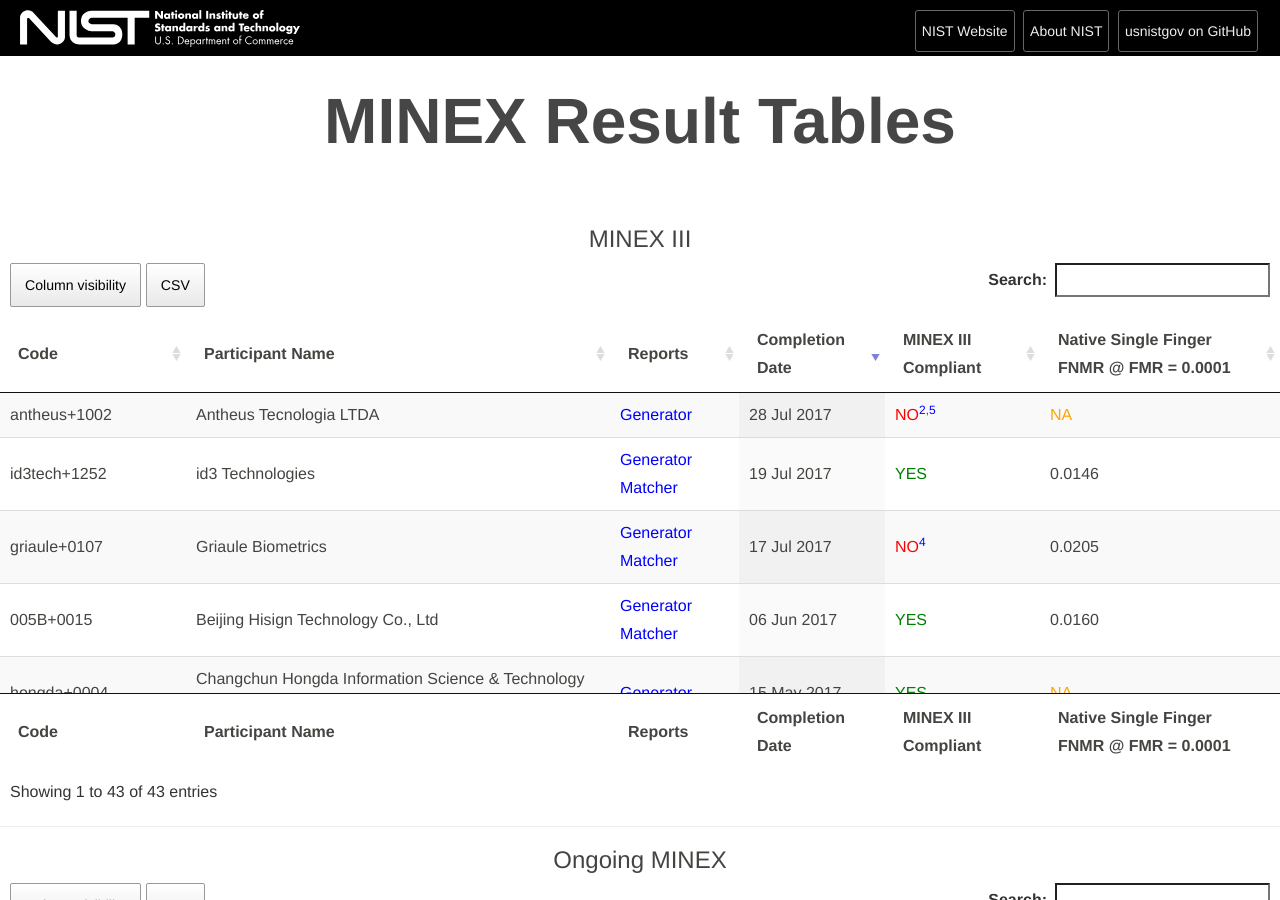
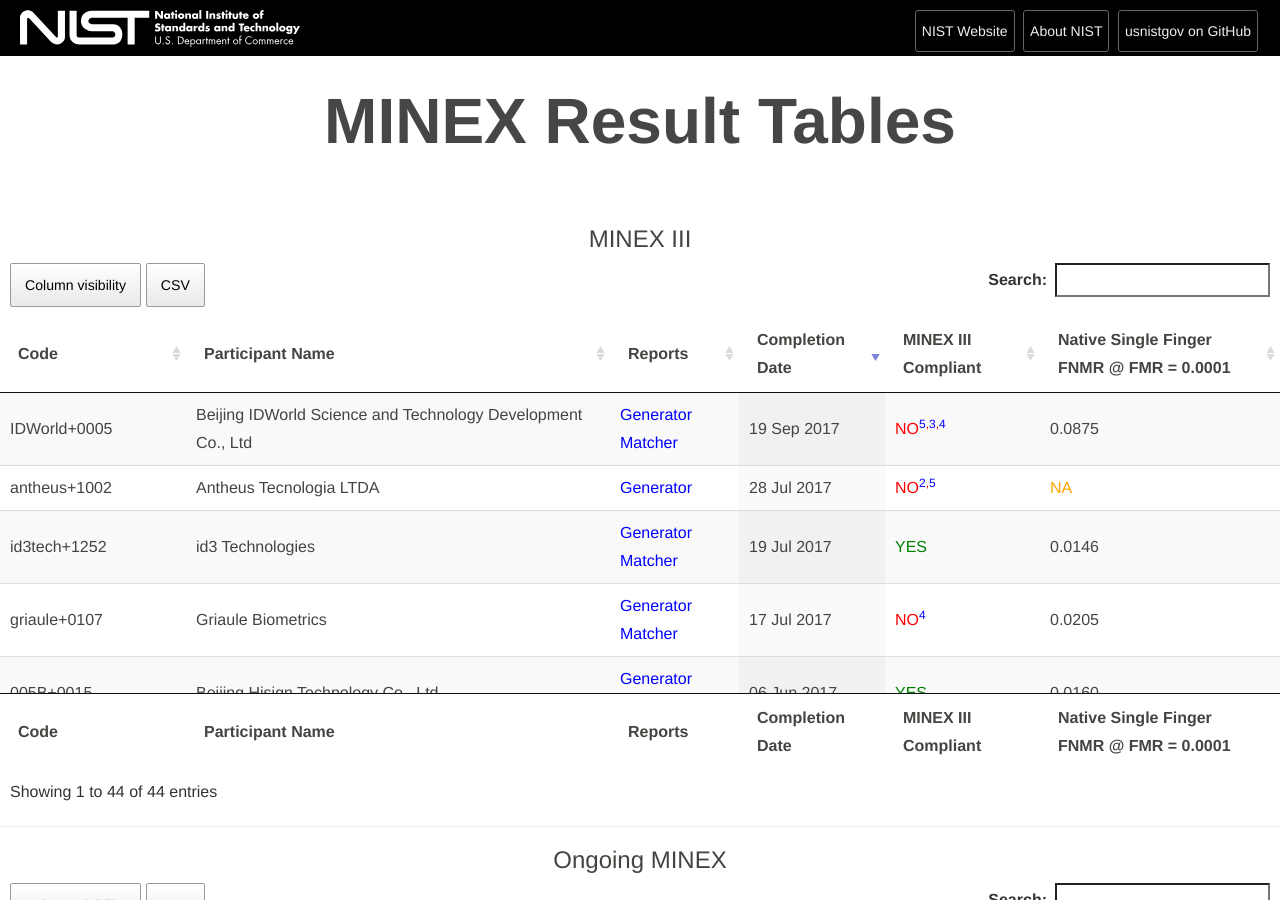
Before and after one commit to usnistgov/minex, a Jekyll site: the page built from results/tables/index.html, in a window 1280 px wide and 900 px high. Built offline with Jekyll 4.4.1, drawn with Linux system fonts in a browser that asks for light colours.

Commit message:
Added IDWorld+0005.

```diff
--- a/_includes/results/minexiii.html
+++ b/_includes/results/minexiii.html
@@ -162,6 +162,26 @@
 			<td>0066</td>
 			<td>0002</td>
 			<td>0x00660001</td>
+		</tr>
+		<tr>
+			<td>IDWorld+0005</td>
+			<td>Beijing IDWorld Science and Technology Development Co., Ltd</td>
+			<td><a href="http://nigos.nist.gov:8080/evaluations/minexiii/reportcards/IDWorld+0005_generator_report.pdf">Generator</a> <a href="http://nigos.nist.gov:8080/evaluations/minexiii/reportcards/IDWorld+0005_matcher_report.pdf">Matcher</a></td>
+			<td>09/19/2017</td>
+			<td class="minex_no">NO<a href="#5"><sup>5</sup></a><sup>,</sup><a href="#3"><sup>3</sup></a><sup>,</sup><a href="#4"><sup>4</sup></a></td>
+			<td class="minex_no">NO<a href="#5"><sup>5</sup></a></td>
+			<td class="minex_no">NO<a href="#3"><sup>3</sup></a><sup>,</sup><a href="#4"><sup>4</sup></a></td>
+			<td>0.0875</td>
+			<td>0.0031</td>
+			<td class="minex_no">NO<a href="#5"><sup>5</sup></a></td>
+			<td class="minex_no">NO<a href="#3"><sup>3</sup></a><sup>,</sup><a href="#4"><sup>4</sup></a></td>
+			<td>1488</td>
+			<td>0069</td>
+			<td>0005</td>
+			<td class="minex_na">NA</td>
+			<td>0069</td>
+			<td>0005</td>
+			<td class="minex_na">NA</td>
 		</tr>
 		<tr>
 			<td>Neurotechnology+0105</td>
```
